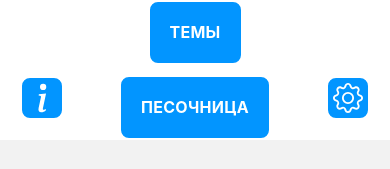
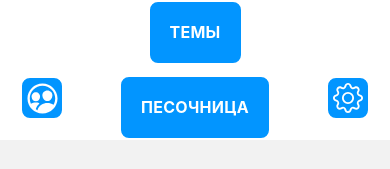
Before and after one commit to chopsqd/adjust-yourself, a React Native app: screen /Home in a window 390 px wide. Shown: the part 350-519 px from the top of the page. Built offline with nearby package versions, Linux system fonts and the light colour scheme.

Commit message:
Fixed Settings screen for the dark mode

```diff
--- a/screens/Creators/Creators.component.tsx
+++ b/screens/Creators/Creators.component.tsx
@@ -52,7 +52,7 @@ const Creators: React.FC<ICreatorsProps> = ({ navigation }) => {
                      ]}
                   >
                      Данное приложение было разработано в качестве курсового проекта дисциплины
-                     “Программирование и операционные системы для мобильных платформ”.
+                     “Программирование и операционные системы для мобильных платформ”
                   </Text>
                </View>
 
--- a/screens/Home/Home.component.tsx
+++ b/screens/Home/Home.component.tsx
@@ -55,7 +55,7 @@ const Home: React.FC<IHomeProps> = ({ navigation }) => {
                onPress={() => {
                   navigation.navigate("Creators")
                }}
-               title={"info"}
+               title={"team"}
                bgColor={accent}
                fontSize={fontSize}
             />
--- a/screens/Settings/Settings.component.tsx
+++ b/screens/Settings/Settings.component.tsx
@@ -114,6 +114,7 @@ const Settings: React.FC<ISettingsProps> = ({ navigation }) => {
                </Text>
                <AppFontRange
                   value={fontSizeEnumValues.indexOf(fontSize.toString())}
+                  theme={theme}
                   onChange={(e: number) => {
                      const selectedSize = fontSizeEnumValues[e]
 
--- a/ui-kit/AppButton/AppButton.utils.tsx
+++ b/ui-kit/AppButton/AppButton.utils.tsx
@@ -175,8 +175,8 @@ const edit = (
       strokeLinejoin={"round"}
       style={{ margin: 7 }}
    >
-      <Path d={"M12 20h9"} />
-      <Path d={"M16.5 3.5a2.121 2.121 0 0 1 3 3L7 19l-4 1 1-4L16.5 3.5z"} fill={"none"} />
+      <Path d={"M12 20h9"}/>
+      <Path d={"M16.5 3.5a2.121 2.121 0 0 1 3 3L7 19l-4 1 1-4L16.5 3.5z"} fill={"none"}/>
    </Svg>
 )
 
@@ -194,6 +194,36 @@ const console = (
       <Path
          d={"M6.5 7a1 1 0 1 0 0-2 1 1 0 0 0 0 2zm3 0a1 1 0 1 0 0-2 1 1 0 0 0 0 2zm3 0a1 1 0 1 0 0-2 1 1 0 0 0 0 2zm-9 3a1 1 0 1 0 0-2 1 1 0 0 0 0 2zm3 0a1 1 0 1 0 0-2 1 1 0 0 0 0 2zm3 0a1 1 0 1 0 0-2 1 1 0 0 0 0 2zm3 0a1 1 0 1 0 0-2 1 1 0 0 0 0 2zm-9 3a1 1 0 1 0 0-2 1 1 0 0 0 0 2zm3 0a1 1 0 1 0 0-2 1 1 0 0 0 0 2zm3 0a1 1 0 1 0 0-2 1 1 0 0 0 0 2z"}
          fill={"#fff"}
+      />
+   </Svg>
+)
+
+const team = (
+   <Svg
+      width={37}
+      height={37}
+      style={{ margin: 1.5 }}
+      viewBox={"0 0 512 512"}
+   >
+      <Path
+         d={"M256,464C141.31,464,48,370.69,48,256S141.31,48,256,48s208,93.31,208,208S370.69,464,256,464Zm0-384C159,80,80,159,80,256S159,432,256,432s176-78.95,176-176S353.05,80,256,80Z"}
+         fill={"#FFF"}
+      />
+      <Path
+         d={"M323.67,292c-17.4,0-34.21-7.72-47.34-21.73a83.76,83.76,0,0,1-22-51.32c-1.47-20.7,4.88-39.75,17.88-53.62S303.38,144,323.67,144c20.14,0,38.37,7.62,51.33,21.46s19.47,33,18,53.51h0a84,84,0,0,1-22,51.3C357.86,284.28,341.06,292,323.67,292Zm55.81-74h0Z"}
+         fill={"#FFF"}
+      />
+      <Path
+         d={"M163.82,295.36c-29.76,0-55.93-27.51-58.33-61.33-1.23-17.32,4.15-33.33,15.17-45.08s26.22-18,43.15-18,32.12,6.44,43.07,18.14,16.5,27.82,15.25,45C219.69,267.86,193.53,295.36,163.82,295.36Z"}
+         fill={"#FFF"}
+      />
+      <Path
+         d={"M420.37,355.28c-1.59-4.7-5.46-9.71-13.22-14.46-23.46-14.33-52.32-21.91-83.48-21.91-30.57,0-60.23,7.9-83.53,22.25-26.25,16.17-43.89,39.75-51,68.18-1.68,6.69-4.13,19.14-1.51,26.11a192.18,192.18,0,0,0,232.75-80.17Z"}
+         fill={"#FFF"}
+      />
+      <Path
+         d={"M163.63,401.37c7.07-28.21,22.12-51.73,45.47-70.75a8,8,0,0,0-2.59-13.77c-12-3.83-25.7-5.88-42.69-5.88-23.82,0-49.11,6.45-68.14,18.17-5.4,3.33-10.7,4.61-14.78,5.75a192.84,192.84,0,0,0,77.78,86.64l1.79-.14A102.82,102.82,0,0,1,163.63,401.37Z"}
+         fill={"#FFF"}
       />
    </Svg>
 )
@@ -220,6 +250,8 @@ export const getContent = (title: string, fontSize?: FontSizeEnum): React.JSX.El
       return edit
    case "console":
       return console
+   case "team":
+      return team
    default:
       return (
          <Text
--- a/ui-kit/AppFontRange/AppFontRange.component.tsx
+++ b/ui-kit/AppFontRange/AppFontRange.component.tsx
@@ -3,14 +3,20 @@ import { View, Text, ScrollView } from "react-native"
 import Slider from "@react-native-community/slider"
 import { styles } from "./AppFontRange.style"
 import { IAppFontRangeProps } from "./AppFontRange.types"
+import { ThemeEnum } from "../../services/StorageService/Storage.types"
 
 const AppFontRange: React.FC<IAppFontRangeProps> = (props) => {
-   const { value, onChange, fontSize, bgColor } = props
+   const { value, onChange, fontSize, bgColor, theme } = props
 
    return (
       <View style={styles.range}>
          <ScrollView style={styles.container}>
-            <Text style={{ fontSize }}>
+            <Text
+               style={{
+                  fontSize,
+                  color: theme === ThemeEnum.dark ? "#FFF" : "#000"
+               }}
+            >
                JavaScript - это мощный язык программирования,
                который широко используется для создания интерактивных веб-сайтов и веб-приложений
             </Text>
--- a/ui-kit/AppFontRange/AppFontRange.types.ts
+++ b/ui-kit/AppFontRange/AppFontRange.types.ts
@@ -1,8 +1,9 @@
-import { ColorsEnum, FontSizeEnum } from "../../services/StorageService/Storage.types"
+import { ColorsEnum, FontSizeEnum, ThemeEnum } from "../../services/StorageService/Storage.types"
 
 export interface IAppFontRangeProps {
    value: number
    onChange: (e: number) => void
    fontSize: FontSizeEnum
    bgColor: ColorsEnum
+   theme: ThemeEnum
 }
```
Lines whose indentation alone changed are shown as unchanged.
